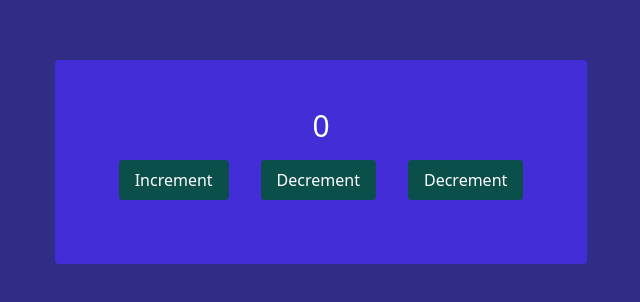
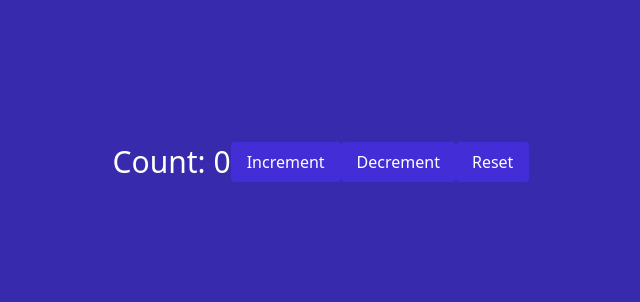
Before and after one commit to abyssiniatech/Redux-App, a React (Vite) app: page / in a window 1280 px wide. Shown: the part 238-540 px from the top of the page, without its empty margins (319-959 px from the left). Built offline with nearby package versions, Linux system fonts and the light colour scheme.

Commit message:
add increment project by using useContext hook

```diff
--- a/src/App.tsx
+++ b/src/App.tsx
@@ -1,10 +1,10 @@
-import Reducer from "./components/Reducer";
+import UseContextIncrement from "./components/UseContextIncrement";
 
 
 const App = () => {
   return (
     <div>
-      <Reducer />
+    <UseContextIncrement />
     </div>
   )
 };
--- /dev/null
+++ b/src/components/UseContextIncrement.tsx
@@ -0,0 +1,21 @@
+import { createContext, useState } from "react"
+import UseContextIncrement1 from "./UseContextIncrement1";
+type CounterContextType = {
+  count: number;
+  setCount: React.Dispatch<React.SetStateAction<number>>;
+};
+// eslint-disable-next-line react-refresh/only-export-components
+export const counterContext=createContext<CounterContextType | undefined>(undefined);
+
+const UseContextIncrement = () => {
+  const [count,setCount] =useState<number>(0)
+    return (
+    <div>
+      <counterContext.Provider value={{count,setCount}}>
+        <UseContextIncrement1 />
+      </counterContext.Provider>
+    </div>
+  )
+}
+
+export default UseContextIncrement
--- /dev/null
+++ b/src/components/UseContextIncrement1.tsx
@@ -0,0 +1,33 @@
+import { useContext } from "react";
+import { counterContext } from "./UseContextIncrement";
+
+const UseContextIncrement1 = () => {
+  const context = useContext(counterContext);
+
+  // Safety check (VERY IMPORTANT in TypeScript)
+  if (!context) {
+    throw new Error("UseContextIncrement1 must be used inside CounterContext.Provider");
+  }
+
+  const { count, setCount } = context;
+
+  return (
+    <div className="bg-indigo-800 text-white h-screen flex  justify-center items-center">
+      <h2 className="text-center text-3xl">Count: {count}</h2>
+
+      <button className="bg-indigo-700 text-white rounded  px-4 py-2 gap-4" onClick={() => setCount(prev => prev + 1)}>
+        Increment
+      </button>
+
+      <button className="bg-indigo-700 text-white rounded px-4 py-2 gap-4 " onClick={() => setCount(prev => prev - 1)}>
+        Decrement
+      </button>
+
+      <button className="bg-indigo-700 text-white rounded px-4 py-2 gap-4 " onClick={() => setCount(0)}>
+        Reset
+      </button>
+    </div>
+  );
+};
+
+export default UseContextIncrement1;
```
